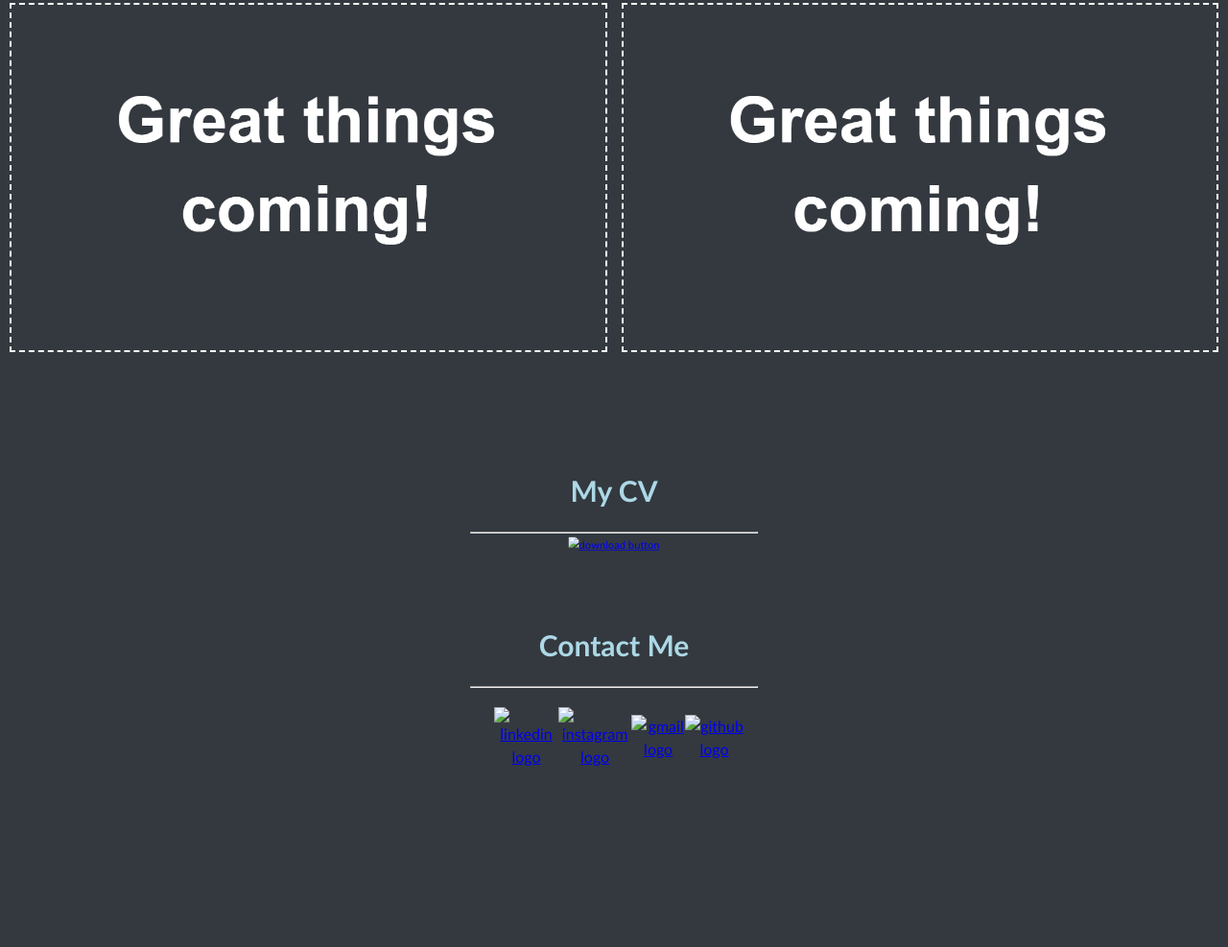
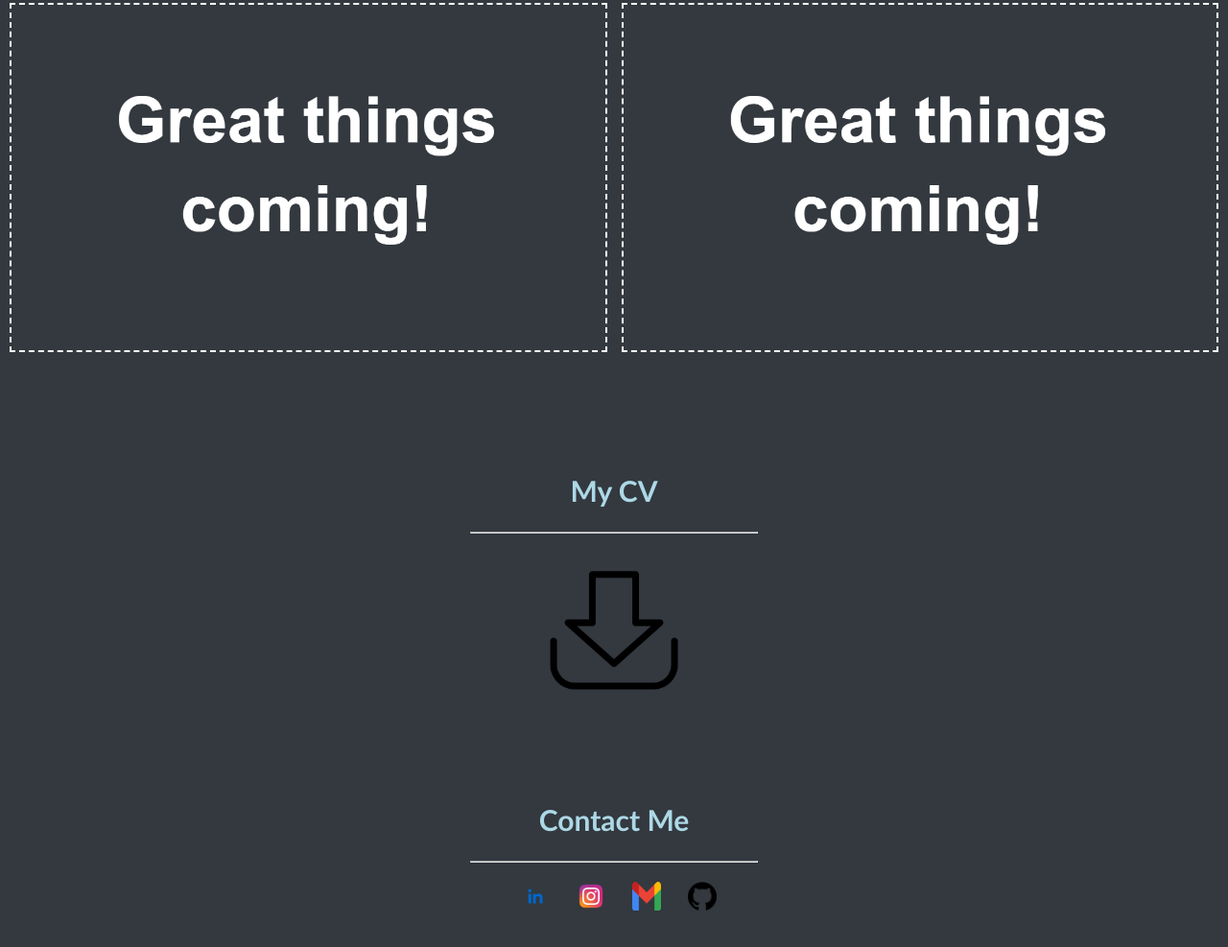
Before and after one commit to dijahmohammed/week2, a plain HTML site: page index.html in a window 1280 px wide. Shown: the part 2382-3369 px from the top of the page at 96% size. Before the commit the page ends 3253 px from the top, so only its background shows below. Drawn offline with Linux system fonts and the light colour scheme.

Commit message:
Update index.html

```diff
--- a/index.html
+++ b/index.html
@@ -109,8 +109,8 @@
       <section class="page-section" id="cv">
         <h2>My CV</h2> <hr>
         <figure class="download-button">
-        <a href="../challenge-2/images/CV Khadeejat Mohammed 2023 (1).pdf"download>
-          <img src="../challenge-2/images/download.png" alt="download button">
+        <a href="./images/CV Khadeejat Mohammed 2023 (1).pdf"download>
+          <img src="./images/download.png" alt="download button">
         </figure>
         </a>
       </section>
@@ -120,13 +120,13 @@
         <h2>Contact Me</h2><hr>
         <div id="footer">
           <a id="linkedin" href="https://www.linkedin.com/in/khadeejat-mohammed-8641b7249" target="_blank">
-            <img src="../challenge-2/images/linkedin-logo-linkedin-icon-transparent-free-png.webp" alt="linkedin logo"></a>
+            <img src="./images/linkedin-logo-linkedin-icon-transparent-free-png.webp" alt="linkedin logo"></a>
           <a id="instagram" href="https://www.instagram.com/khadeejat.mo/" target="_blank">
-            <img src="../challenge-2/images/pngtree-instagram-icon-instagram-logo-png-image_3584852.png" alt="instagram logo"></a>
+            <img src="./images/pngtree-instagram-icon-instagram-logo-png-image_3584852.png" alt="instagram logo"></a>
           <a id="gmail" href="mailto:13kmohammed@gmail.com" target="_blank">
-            <img src="../challenge-2/images/Gmail_icon_(2020).svg.webp" alt="gmail logo"></a>
+            <img src="./images/Gmail_icon_(2020).svg.webp" alt="gmail logo"></a>
           <a id="github" href="https://github.com/dijahmohammed" target="_blank">
-            <img src="../challenge-2/images/github.png" alt="github logo"></a>
+            <img src="./images/github.png" alt="github logo"></a>
 
         </div>
       </section>
```
